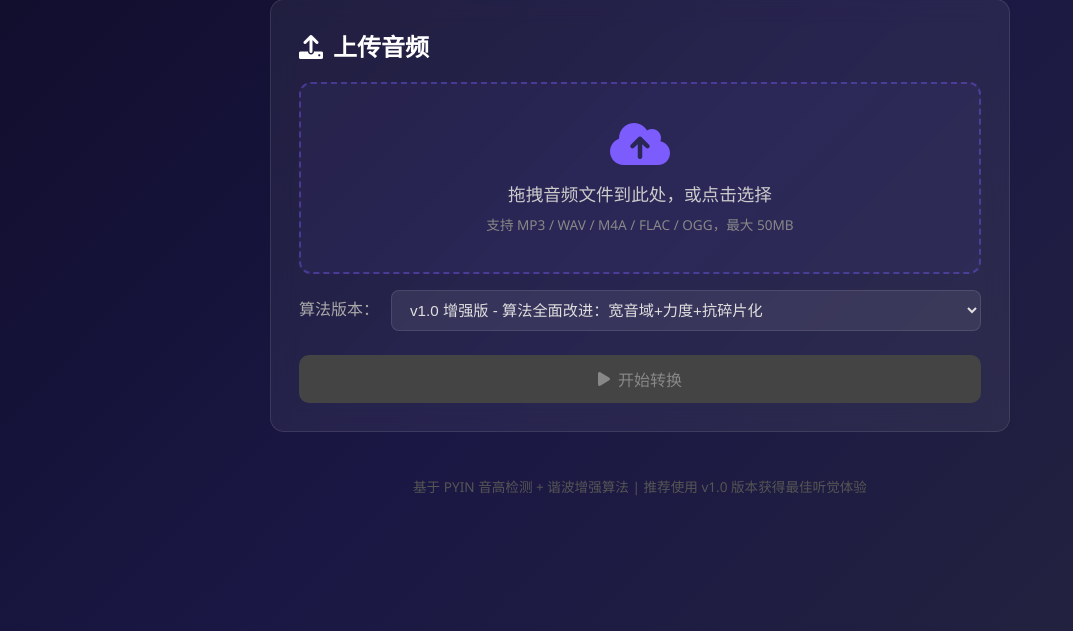
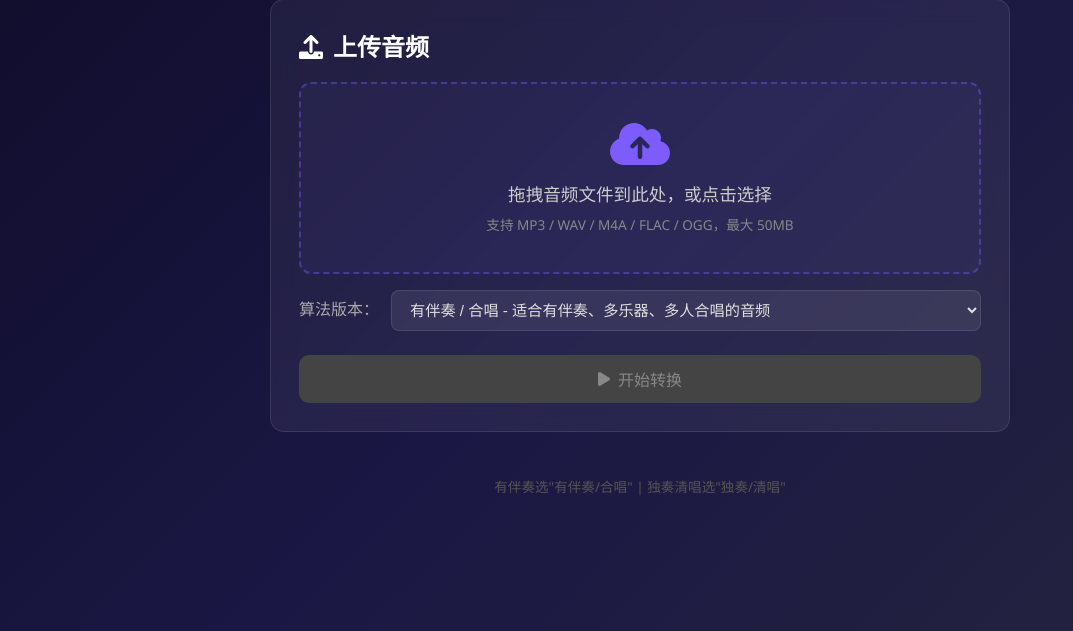
Before and after one commit to Gardenia-x/yunqi, a FastAPI app: page / in a window 1280 px wide. Shown: the part 169-800 px from the top of the page, without its empty margins (0-1073 px from the left). Run offline with FastAPI, Linux system fonts and the light colour scheme.

Commit message:
简化版本命名：有伴奏/合唱 vs 独奏/清唱，用户一目了然
Co-Authored-By: Claude Opus 4.7 <noreply@anthropic.com>

```diff
--- a/web_app/app.py
+++ b/web_app/app.py
@@ -47,60 +47,9 @@ MAX_UPLOAD_SIZE = 50 * 1024 * 1024
 
 # 版本配置
 VERSIONS = {
-    "v1.0": {
-        "name": "v1.0 增强版",
-        "description": "算法全面改进：宽音域+力度+抗碎片化",
-        "config": {
-            "sr": 44100,
-            "hop_length": 512,
-            "min_freq": 65,
-            "max_freq": 2000,
-            "min_duration": 0.06,
-            "max_gap": 0.06,
-            "harmonic_margin": 4,
-            "semitone_tolerance": 1,
-            "pitch_smooth_kernel": 7,
-            "confidence_threshold": 0.3,
-            "voicing_threshold": 0.5,
-        },
-    },
-    "v2.0": {
-        "name": "v2.0 精细版",
-        "description": "更短帧移，捕捉快速音符变化",
-        "config": {
-            "sr": 44100,
-            "hop_length": 256,
-            "min_freq": 65,
-            "max_freq": 2000,
-            "min_duration": 0.05,
-            "max_gap": 0.04,
-            "harmonic_margin": 5,
-            "semitone_tolerance": 1,
-            "pitch_smooth_kernel": 5,
-            "confidence_threshold": 0.25,
-            "voicing_threshold": 0.45,
-        },
-    },
-    "v3.0": {
-        "name": "v3.0 灵敏版",
-        "description": "最高灵敏度，捕获最细微的旋律变化",
-        "config": {
-            "sr": 44100,
-            "hop_length": 256,
-            "min_freq": 55,
-            "max_freq": 3000,
-            "min_duration": 0.04,
-            "max_gap": 0.03,
-            "harmonic_margin": 6,
-            "semitone_tolerance": 0,
-            "pitch_smooth_kernel": 5,
-            "confidence_threshold": 0.2,
-            "voicing_threshold": 0.4,
-        },
-    },
-    "melody": {
-        "name": "旋律追踪版",
-        "description": "多声部旋律追踪：适合有伴奏的合唱/合奏",
+    "accompanied": {
+        "name": "有伴奏 / 合唱",
+        "description": "适合有伴奏、多乐器、多人合唱的音频",
         "config": {
             "sr": 44100,
             "hop_length": 512,
@@ -114,6 +63,23 @@ VERSIONS = {
             "confidence_threshold": 0.3,
             "voicing_threshold": 0.5,
             "detection_method": "melody",
+        },
+    },
+    "solo": {
+        "name": "独奏 / 清唱",
+        "description": "适合单人演唱、独奏乐器等干净音频",
+        "config": {
+            "sr": 44100,
+            "hop_length": 512,
+            "min_freq": 65,
+            "max_freq": 2000,
+            "min_duration": 0.06,
+            "max_gap": 0.06,
+            "harmonic_margin": 4,
+            "semitone_tolerance": 1,
+            "pitch_smooth_kernel": 7,
+            "confidence_threshold": 0.3,
+            "voicing_threshold": 0.5,
         },
     },
 }
--- a/web_app/templates/index.html
+++ b/web_app/templates/index.html
@@ -31,7 +31,7 @@
                         <label>算法版本：</label>
                         <select id="versionSelect">
                             {% for v in version_list %}
-                            <option value="{{ v.key }}" {% if v.key == 'v1.0' %}selected{% endif %}>
+                            <option value="{{ v.key }}" {% if v.key == 'accompanied' %}selected{% endif %}>
                                 {{ v.name }} - {{ v.desc }}
                             </option>
                             {% endfor %}
@@ -111,7 +111,7 @@
         </main>
 
         <footer class="footer">
-            <p>基于 PYIN 音高检测 + 谐波增强算法 | 推荐使用 v1.0 版本获得最佳听觉体验</p>
+            <p>有伴奏选"有伴奏/合唱" | 独奏清唱选"独奏/清唱"</p>
         </footer>
     </div>
 
```
